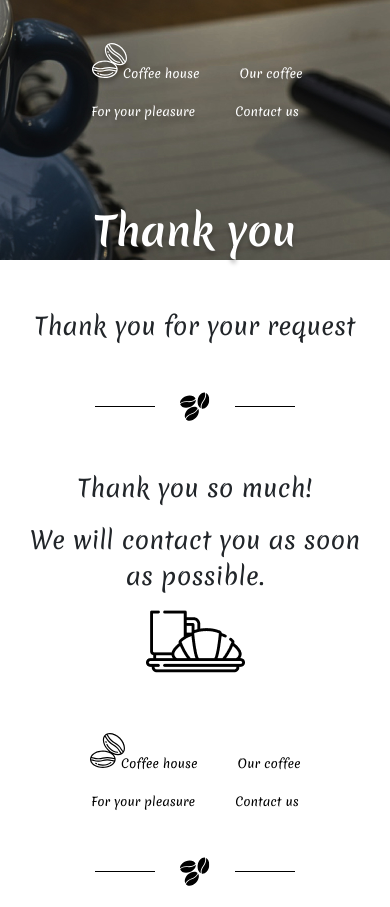
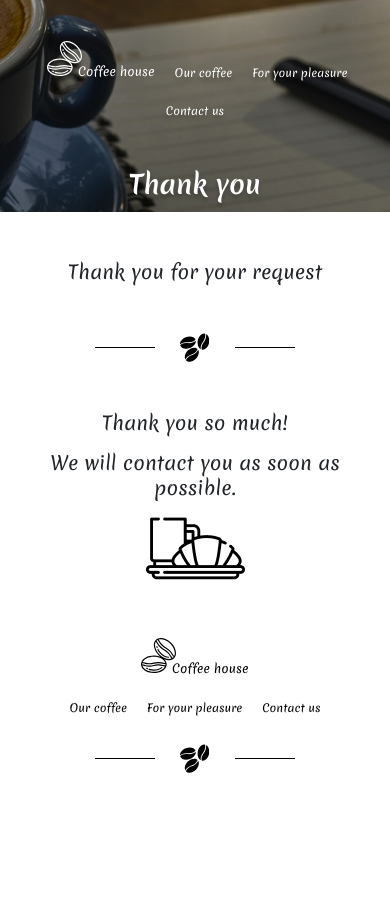
Before and after one commit to BearBoy2003/coffe-shop, a Vue app: page /thank-you in a window 390 px wide. After the commit the page ends 844 px from the top, so only its background shows below. Built offline with nearby package versions, Linux system fonts and the light colour scheme; no server answers.

Commit message:
style(ui): refactor shared nav styles and improve responsive layouts

```diff
--- a/src/assets/scss/_footer.scss
+++ b/src/assets/scss/_footer.scss
@@ -1,49 +1,40 @@
+@use 'nav-shared' as nav;
+
 footer {
 	padding: 20px 0;
 }
 .footer {
-	display: flex;
-	align-items: flex-end;
+	@include nav.nav-list-base;
 	justify-content: center;
-	margin-top: 30px;
-	list-style-type: none;
+	row-gap: 6px;
 	&__item {
-		font-size: 12px;
-		padding: 10px 20px;
-		font-weight: normal;
-		a {
-			color: #000;
+		@include nav.nav-item-base(#000);
+	}
+}
 
-			&:visited {
-				text-decoration: none;
-				color: #000;
-			}
-			&:hover {
-				text-decoration: none;
-				color: #000;
-			}
-		}
-
-		&:not(:first-child) a {
-			position: relative;
-			display: inline-block;
-		}
-
-		&:not(:first-child) a::after {
-			content: '';
-			position: absolute;
-			left: 0;
-			bottom: -2px;
-			width: 100%;
-			height: 1px;
-			background-color: currentColor;
-			transform: scaleX(0);
-			transform-origin: left;
-			transition: transform 0.25s ease;
-		}
-
-		&:not(:first-child) a:hover::after {
-			transform: scaleX(1);
+@media (max-width: 1199.98px) {
+	.footer {
+		&__item {
+			padding: 10px 12px;
 		}
 	}
 }
+
+@media (max-width: 991.98px) {
+	.footer {
+		flex-wrap: wrap;
+		&__item:first-child {
+			flex-basis: 100%;
+			text-align: center;
+		}
+	}
+}
+
+@media (max-width: 575.98px) {
+	.footer {
+		&__item {
+			font-size: 11px;
+			padding: 8px 10px;
+		}
+	}
+}
--- a/src/assets/scss/_header.scss
+++ b/src/assets/scss/_header.scss
@@ -1,50 +1,37 @@
+@use 'nav-shared' as nav;
+
 .header {
-	display: flex;
-	align-items: flex-end;
-	margin-top: 30px;
-	list-style-type: none;
+	@include nav.nav-list-base;
 	&__item {
-		font-size: 12px;
-		padding: 10px 20px;
-		font-weight: normal;
+		@include nav.nav-item-base(#fff);
 		text-shadow: 0px 4px 4px rgba(0, 0, 0, 0.25);
 
 		&:first-child {
 			transform: translateY(3px);
 		}
-		a {
-			color: #fff;
+	}
+}
 
-			&:visited {
-				text-decoration: none;
-				color: #fff;
-			}
-			&:hover {
-				text-decoration: none;
-				color: #fff;
-			}
-		}
-
-		&:not(:first-child) a {
-			position: relative;
-			display: inline-block;
-		}
-
-		&:not(:first-child) a::after {
-			content: '';
-			position: absolute;
-			left: 0;
-			bottom: -2px;
-			width: 100%;
-			height: 1px;
-			background-color: currentColor;
-			transform: scaleX(0);
-			transform-origin: left;
-			transition: transform 0.25s ease;
-		}
-
-		&:not(:first-child) a:hover::after {
-			transform: scaleX(1);
+@media (max-width: 1199.98px) {
+	.header {
+		&__item {
+			padding: 10px 12px;
 		}
 	}
 }
+
+@media (max-width: 991.98px) {
+	.header {
+		flex-wrap: wrap;
+		row-gap: 6px;
+	}
+}
+
+@media (max-width: 575.98px) {
+	.header {
+		&__item {
+			font-size: 11px;
+			padding: 8px 10px;
+		}
+	}
+}
--- a/src/assets/scss/_mainpage.scss
+++ b/src/assets/scss/_mainpage.scss
@@ -1,5 +1,7 @@
 .preview {
-	height: 640px;
+	min-height: 640px;
+	height: auto;
+	padding-bottom: 80px;
 	background: url('../img/Main_bg.jpg') center center no-repeat;
 	background-size: cover;
 
@@ -9,15 +11,11 @@
 	&__subtitle {
 		color: #ffffff;
 		font-weight: bold;
-		font-size: 40px;
-		margin-top: 110px;
-		margin-bottom: 0;
-		text-align: center;
-		text-shadow: 0px 4px 4px rgba(0, 0, 0, 0.25);
-	}
-	&__subtitle {
 		font-size: 24px;
 		margin-top: 20px;
+		margin-bottom: 0;
+		line-height: 1.35;
+		text-align: center;
 		text-shadow: 0px 4px 4px rgba(0, 0, 0, 0.25);
 	}
 	&__btn {
@@ -70,14 +68,27 @@
 	background-size: cover;
 
 	&__wrapper {
-		display: flex;
-		flex-wrap: wrap;
+		display: grid;
+		grid-template-columns: repeat(auto-fit, minmax(220px, 220px));
+		justify-content: center;
+		gap: 30px;
+		margin-top: 40px;
+	}
+	&__empty {
+		margin-top: 40px;
+		text-align: center;
+		font-size: 16px;
+	}
+	&__error {
+		margin-top: 40px;
+		text-align: center;
+		font-size: 16px;
+		color: #c0392b;
 	}
 	&__item {
 		width: 220px;
 		min-height: 240px;
-		margin: 0 auto;
-		margin-top: 40px;
+		margin: 0;
 		padding: 22px 24px;
 		background: rgba(255, 255, 255, 0.65);
 		border-radius: 8px;
@@ -89,7 +100,13 @@
 			height: 130px;
 			object-fit: cover;
 		}
-		&-title,
+		&-title {
+			font-size: 14px;
+			margin-top: 10px;
+			text-align: center;
+			line-height: 1.35;
+			min-height: 38px;
+		}
 		&-price {
 			font-size: 14px;
 			margin-top: 10px;
@@ -97,3 +114,102 @@
 		}
 	}
 }
+
+@media (max-width: 991.98px) {
+	.preview {
+		min-height: 560px;
+		padding-bottom: 56px;
+
+		.title-big {
+			margin-top: 72px;
+		}
+
+		&__subtitle {
+			font-size: 20px;
+			margin-top: 16px;
+		}
+	}
+
+	.about,
+	.best {
+		padding: 60px 0;
+	}
+
+	.best {
+		&__wrapper {
+			grid-template-columns: repeat(auto-fit, minmax(180px, 220px));
+			gap: 20px;
+		}
+		&__empty,
+		&__error {
+			margin-top: 30px;
+			font-size: 15px;
+		}
+
+		&__item {
+			width: 100%;
+			max-width: 220px;
+			min-height: 220px;
+			padding: 18px;
+		}
+	}
+}
+
+@media (max-width: 575.98px) {
+	.preview {
+		min-height: 500px;
+		padding-bottom: 44px;
+
+		.title-big {
+			margin-top: 56px;
+		}
+
+		&__subtitle {
+			font-size: 18px;
+		}
+
+		&__btn {
+			width: 110px;
+		}
+	}
+
+	.about,
+	.best {
+		padding: 44px 0;
+	}
+
+	.about {
+		&__text {
+			margin-top: 28px;
+			font-size: 13px;
+		}
+	}
+
+	.best {
+		&__wrapper {
+			grid-template-columns: minmax(0, 280px);
+			gap: 16px;
+		}
+		&__empty,
+		&__error {
+			margin-top: 24px;
+			font-size: 14px;
+		}
+
+		&__item {
+			max-width: 280px;
+			min-height: 210px;
+			padding: 16px;
+
+			img {
+				width: 130px;
+				height: 110px;
+			}
+
+			&-title,
+			&-price {
+				font-size: 13px;
+			}
+		}
+	}
+}
--- /dev/null
+++ b/src/assets/scss/_nav-shared.scss
@@ -0,0 +1,51 @@
+@mixin nav-list-base {
+	display: flex;
+	align-items: flex-end;
+	flex-wrap: nowrap;
+	margin: 30px 0 0;
+	padding: 0;
+	list-style-type: none;
+}
+
+@mixin nav-item-base($link-color) {
+	font-size: 12px;
+	padding: 10px 16px;
+	font-weight: normal;
+	white-space: nowrap;
+
+	a {
+		color: $link-color;
+
+		&:visited {
+			text-decoration: none;
+			color: $link-color;
+		}
+
+		&:hover {
+			text-decoration: none;
+			color: $link-color;
+		}
+	}
+
+	&:not(:first-child) a {
+		position: relative;
+		display: inline-block;
+	}
+
+	&:not(:first-child) a::after {
+		content: '';
+		position: absolute;
+		left: 0;
+		bottom: -2px;
+		width: 100%;
+		height: 1px;
+		background-color: currentColor;
+		transform: scaleX(0);
+		transform-origin: left;
+		transition: transform 0.25s ease;
+	}
+
+	&:not(:first-child) a:hover::after {
+		transform: scaleX(1);
+	}
+}
--- a/src/assets/scss/_pages.scss
+++ b/src/assets/scss/_pages.scss
@@ -1,8 +1,11 @@
 .banner {
-	height: 260px;
+	min-height: 260px;
+	height: auto;
+	padding-bottom: 20px;
 
 	.title-big {
 		margin-top: 60px;
+		line-height: 1.25;
 	}
 }
 
@@ -31,6 +34,15 @@
 	&__girl {
 		display: block;
 		margin: 0 auto;
+		width: 100%;
+		max-width: 350px;
+		height: auto;
+	}
+	&__product-image {
+		width: 100%;
+		max-width: 350px;
+		aspect-ratio: 1 / 1;
+		object-fit: cover;
 	}
 	&__text {
 		margin-top: 25px;
@@ -58,9 +70,26 @@
 	&__filter {
 		display: flex;
 		align-items: center;
-		justify-content: space-between;
+		justify-content: flex-start;
+		flex-wrap: wrap;
+		column-gap: 16px;
+		row-gap: 8px;
+		&-group {
+			display: flex;
+			flex-wrap: nowrap;
+		}
 		&-label {
-			margin-right: 35px;
+			margin-right: 0;
+			white-space: nowrap;
+			cursor: pointer;
+			border: none;
+			background: transparent;
+			&:focus,
+			&:focus-visible,
+			&:active {
+				outline: none;
+				box-shadow: none;
+			}
 		}
 		&-btn {
 			width: 75px;
@@ -80,22 +109,48 @@
 			&:focus {
 				outline: none;
 			}
+			&--active {
+				background-color: #f0e6d6;
+			}
 		}
 	}
 	&__wrapper {
-		display: flex;
-		flex-wrap: wrap;
+		display: grid;
+		grid-template-columns: repeat(auto-fit, minmax(220px, 220px));
+		justify-content: center;
+		gap: 40px;
+		margin-top: 60px;
+	}
+	&__empty {
+		margin-top: 60px;
+		text-align: center;
+		font-size: 16px;
+	}
+	&__error {
+		margin-top: 60px;
+		text-align: center;
+		font-size: 16px;
+		color: #c0392b;
 	}
 	&__item {
-		width: 220px;
+		width: 100%;
+		max-width: 220px;
 		min-height: 240px;
-		margin: 60px 40px 0 40px;
+		margin: 0;
 		padding: 22px 24px;
 		background: rgba(255, 255, 255, 0.65);
 		border-radius: 8px;
 		box-shadow: 5px 5px 15px rgba(0, 0, 0, 0.25);
 		cursor: pointer;
 		transition: 0.3s all;
+		border: none;
+		text-align: inherit;
+		&:focus,
+		&:focus-visible,
+		&:active {
+			outline: none;
+			box-shadow: none;
+		}
 		&:hover {
 			box-shadow: 5px 5px 30px rgba(0, 0, 0, 0.25);
 		}
@@ -131,7 +186,8 @@
 	}
 }
 
-input {
+.contacts {
+	input.form-control {
 		border: 1px solid rgba(0, 0, 0, 0.49) !important;
 		box-shadow: 4px 4px 20px rgba(3, 2, 2, 0.25);
 		border-radius: 4px;
@@ -143,7 +199,7 @@ input {
 		text-align: center;
 	}
 
-.textarea textarea {
+	.textarea textarea.form-control {
 		resize: none;
 		border: 1px solid rgba(0, 0, 0, 0.49);
 		box-shadow: 4px 4px 20px rgba(0, 0, 0, 0.25);
@@ -158,11 +214,14 @@ input {
 		border-color: rgba(0, 0, 0, 0.49) !important;
 	}
 
-.contacts {
 	.text-danger {
 		display: block;
 		margin-top: 4px;
 		font-size: 12px;
+	}
+
+	&__required-mark {
+		color: #ff0000;
 	}
 
 	&__offer-label {
@@ -170,3 +229,154 @@ input {
 		margin-left: 8px;
 	}
 }
+
+@media (max-width: 991.98px) {
+	.banner {
+		min-height: 220px;
+		height: auto;
+		padding-bottom: 16px;
+
+		.title-big {
+			margin-top: 52px;
+		}
+	}
+
+	.shop {
+		padding: 56px 0 32px;
+
+		&__girl {
+			max-width: 300px;
+		}
+
+		&__product-image {
+			max-width: 300px;
+		}
+
+		&__text {
+			margin-top: 18px;
+			font-size: 13px;
+			line-height: 1.5;
+		}
+
+		&__search {
+			margin-bottom: 16px;
+			text-align: center;
+			&-label {
+				display: block;
+				margin-right: 0;
+				margin-bottom: 8px;
+			}
+			&-input {
+				margin: 0 auto;
+			}
+		}
+
+		&__filter {
+			flex-direction: column;
+			align-items: center;
+			row-gap: 10px;
+			&-label {
+				margin-right: 0;
+			}
+			&-group {
+				display: flex;
+				flex-wrap: wrap;
+				justify-content: center;
+				gap: 8px;
+			}
+			&-btn {
+				border-radius: 4px !important;
+			}
+		}
+
+		&__wrapper {
+			grid-template-columns: repeat(auto-fit, minmax(180px, 220px));
+			gap: 24px;
+			margin-top: 40px;
+		}
+
+		&__item {
+			min-height: 220px;
+			padding: 18px;
+
+			&-title,
+			&-price,
+			&-country {
+				font-size: 13px;
+			}
+		}
+
+		&__point {
+			margin-top: 12px;
+			font-size: 14px;
+			&:first-child {
+				margin-top: 20px;
+			}
+			&-price {
+				font-size: 20px;
+				margin-left: 6px;
+			}
+		}
+	}
+}
+
+@media (max-width: 575.98px) {
+	.banner {
+		min-height: 180px;
+		height: auto;
+		padding-bottom: 12px;
+
+		.title-big {
+			margin-top: 40px;
+		}
+	}
+
+	.shop {
+		padding: 44px 0 24px;
+
+		&__girl {
+			max-width: 240px;
+		}
+
+		&__product-image {
+			max-width: 260px;
+		}
+
+		&__wrapper {
+			grid-template-columns: minmax(0, 280px);
+			gap: 18px;
+			margin-top: 32px;
+		}
+
+		&__item {
+			max-width: 280px;
+			min-height: 210px;
+			padding: 16px;
+
+			img {
+				width: 130px;
+				height: 110px;
+			}
+		}
+
+		&__search {
+			&-input {
+				width: 100%;
+				max-width: 280px;
+			}
+		}
+
+		&__filter {
+			&-group {
+				flex-wrap: wrap;
+				justify-content: center;
+			}
+		}
+	}
+
+	.contacts {
+		.send-btn {
+			margin-top: 28px;
+		}
+	}
+}
--- a/src/assets/scss/style.scss
+++ b/src/assets/scss/style.scss
@@ -17,11 +17,14 @@ body {
 
 .title {
 	font-size: 24px;
+	line-height: 1.3;
 	text-align: center;
 	&-big {
 		color: #ffffff;
 		font-weight: bold;
 		font-size: 40px;
+		line-height: 1.25;
+		padding: 0 12px;
 		margin-bottom: 0;
 		text-align: center;
 		text-shadow: 0px 4px 4px rgba(0, 0, 0, 0.25);
@@ -36,3 +39,33 @@ body {
 	margin-top: 60px;
 	margin-bottom: 60px;
 }
+
+@media (max-width: 991.98px) {
+	.title {
+		font-size: 21px;
+		&-big {
+			font-size: 32px;
+		}
+	}
+
+	.line {
+		width: 200px;
+		margin-top: 40px;
+		margin-bottom: 40px;
+	}
+}
+
+@media (max-width: 575.98px) {
+	.title {
+		font-size: 19px;
+		&-big {
+			font-size: 26px;
+		}
+	}
+
+	.line {
+		width: 160px;
+		margin-top: 30px;
+		margin-bottom: 30px;
+	}
+}
--- a/src/components/FooterComponent.vue
+++ b/src/components/FooterComponent.vue
@@ -3,7 +3,7 @@
 		<div class="container">
 			<div class="row">
 				<div class="col-lg-6 offset-lg-3">
-					<ul class="footer d-flex flex-wrap">
+					<ul class="footer d-flex">
 						<NavLinkItemComponent
 							v-for="item in footerLinks"
 							:key="item.id"
--- a/src/components/NavBarComponent.vue
+++ b/src/components/NavBarComponent.vue
@@ -1,7 +1,7 @@
 <template>
 	<header>
 		<ul
-			class="header d-flex justify-content-center justify-content-md-start flex-wrap"
+			class="header d-flex justify-content-center justify-content-md-start"
 		>
 			<NavLinkItemComponent
 				v-for="item in headerLinks"
```
Lines whose indentation alone changed are shown as unchanged.
